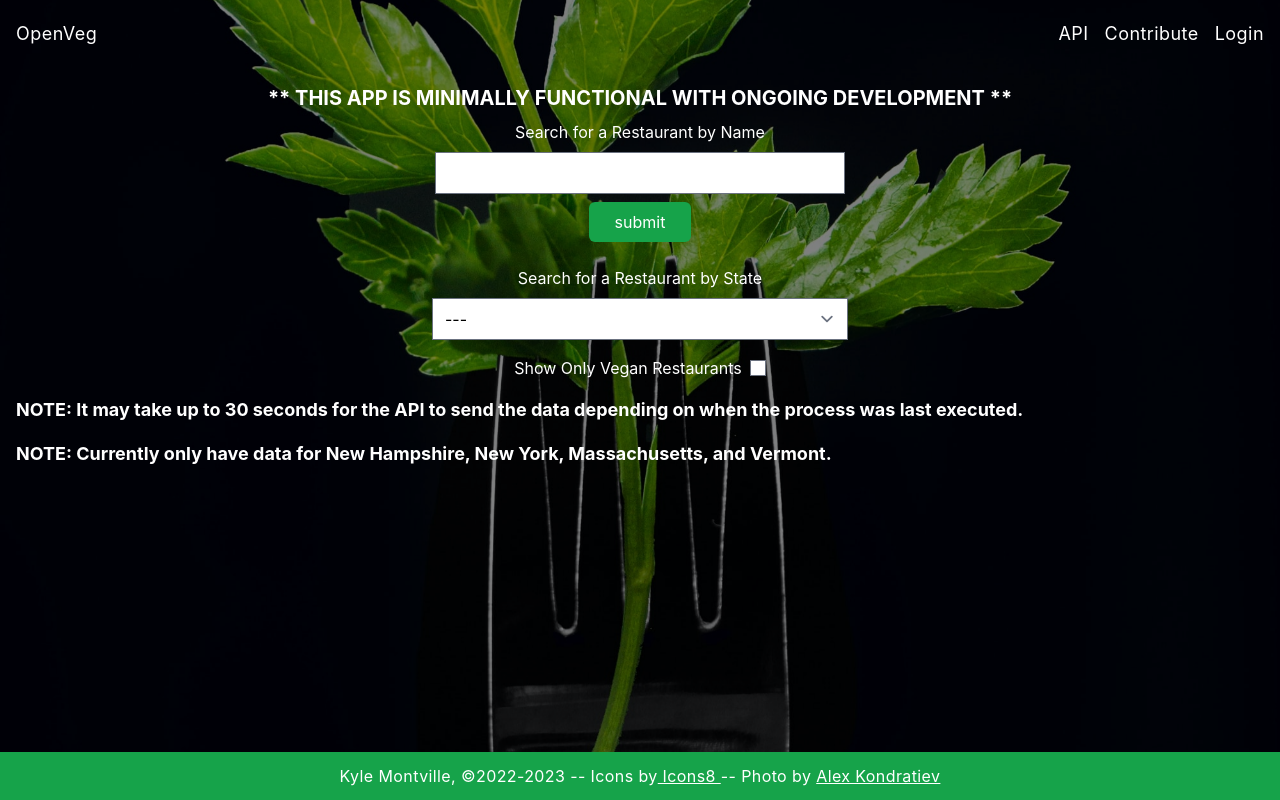
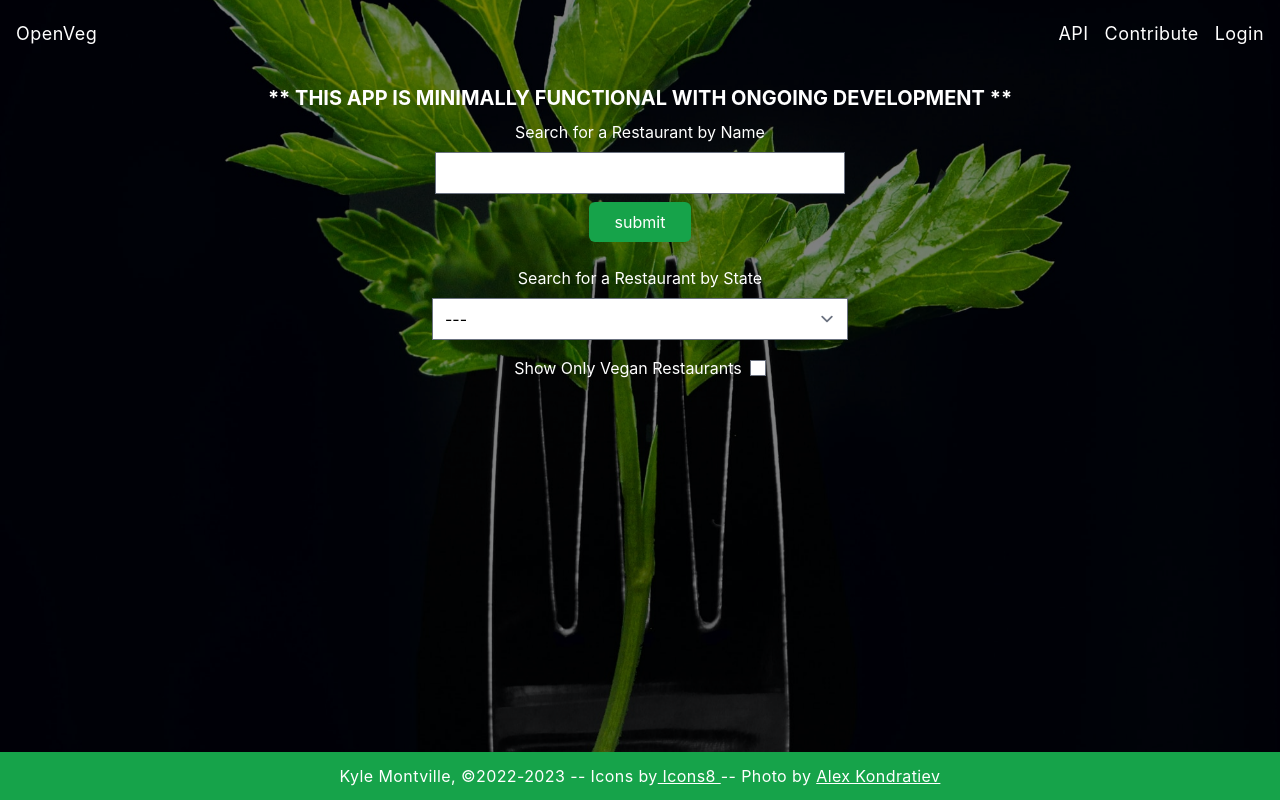
Before and after one commit to ksmontville/openveg_fe, a React (Create React App) app: page / in a window 1280 px wide. Built offline with nearby package versions, Linux system fonts and the light colour scheme.

Commit message:
Upgrade to Hobby dyno on Heroku.

```diff
--- a/src/components/toolbar/Filter.js
+++ b/src/components/toolbar/Filter.js
@@ -31,16 +31,6 @@ class Filter extends Component {
                     <input name="vegan" type="checkbox" value={this.state.vegan}
                            checked={this.state.vegan} onChange={this.handleChange}/>
                 </div>
-
-
-                <p className={"text-lg font-bold m-4"}>
-                    NOTE: It may take up to 30 seconds for the API to send the data depending on when
-                    the process was last executed.
-                </p>
-                <p className={"text-lg font-bold m-4"}>
-                    NOTE: Currently only have data for New Hampshire, New York, Massachusetts, and Vermont.
-                </p>
-
             </div>
         )
     }
```
